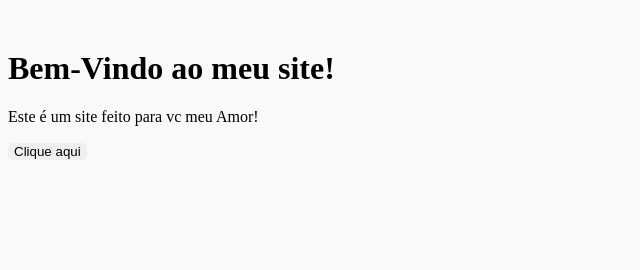
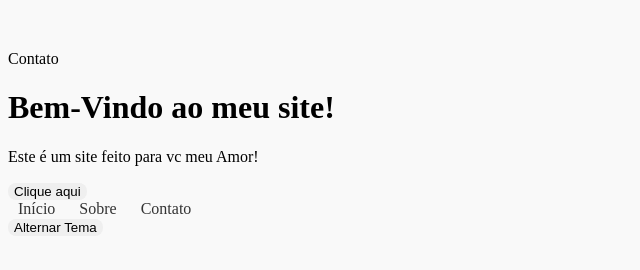
Before and after one commit to Enzogbarros/meusitecell, a plain HTML site: page index.html in a window 1280 px wide. Shown: the whole page, without its empty margins (0-640 px from the left). Drawn offline with Linux system fonts and the light colour scheme.

Commit message:
Add files via upload

```diff
--- a/index.html
+++ b/index.html
@@ -1,9 +1,12 @@
 <!DOCTYPE html>
 <html lang="pt-br">
+<i class="fas fa-envelope"></i> Contato
 <head>
+    <meta name="viewport" content="width=device-widht, initial-scale=1.0">
     <meta charset="UTF-8">
     <title>Meu Site Novo</title>
     <link rel="stylesheet" href="style.css">
+    <link real="stylesheet" href="https://cdnjs.cloudflare.com/ajax/libs/font-awesome/6.4/css/all.min.css">
 </head>
 <body>
     <h1>Bem-Vindo ao meu site!</h1>
@@ -13,3 +16,9 @@
     <script scr="script.js"></script>
 </body>
 </html>
+<nav>
+    <a href="inicio">Início</a>
+    <a href="#sobre">Sobre</a>
+    <a href="#contato">Contato</a>
+</nav>
+<button onclick="document.body.classList.toggle('dark')">Alternar Tema</button>
--- a/style.css
+++ b/style.css
@@ -6,10 +6,29 @@ body {
 }
 
 button {
-    padding: 10px 20px
-    background-color: #0066cc
+    padding: 12px 20px
+    background-color: #4CAF50
     color: white;
     border: none;
-    border-radius: 5px;
-    cursor: pointer;
+    border-radius: 8px;
+    box-shadow: 2px 2px 8px rgba(0,0,0,0.2)
+    transition: 0.3s;
 }
+
+button:hover {
+    background-color: #45a049;
+}
+@media (max-width: 600px) {
+    .container {
+    flex-direction: column;
+    }
+}
+nav a {
+    margin: 10px;
+    text-decoration: none;
+    color: #333;
+}
+.dark {
+    background-color: #121212;
+    color: white;
+}
```
